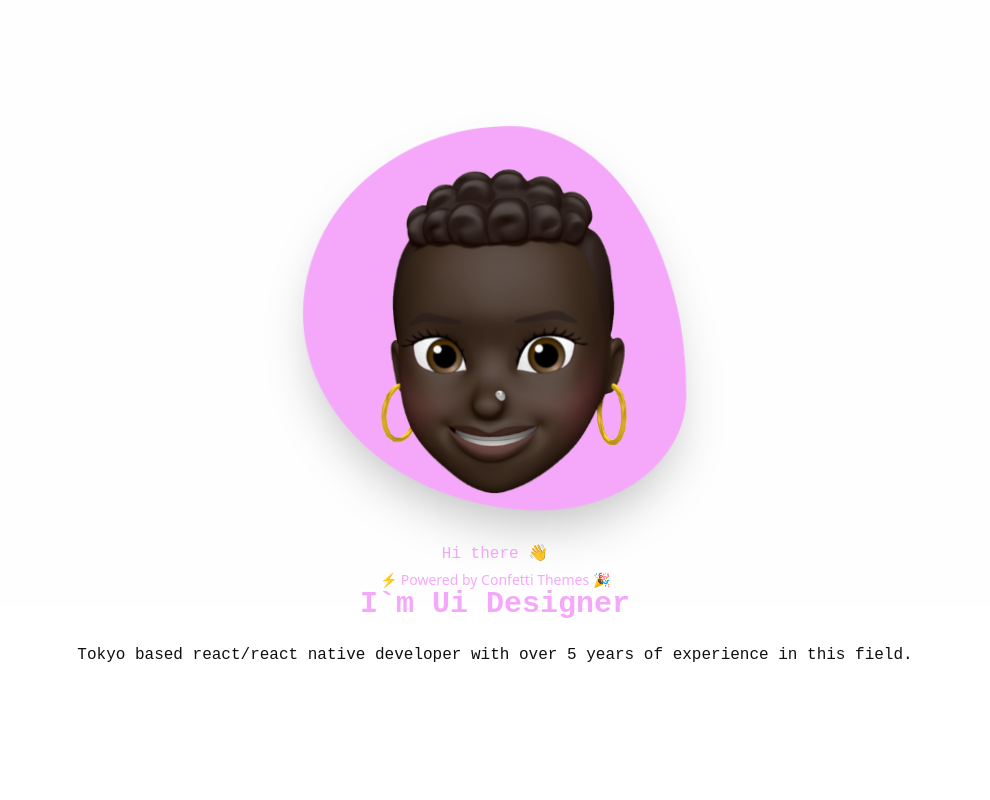
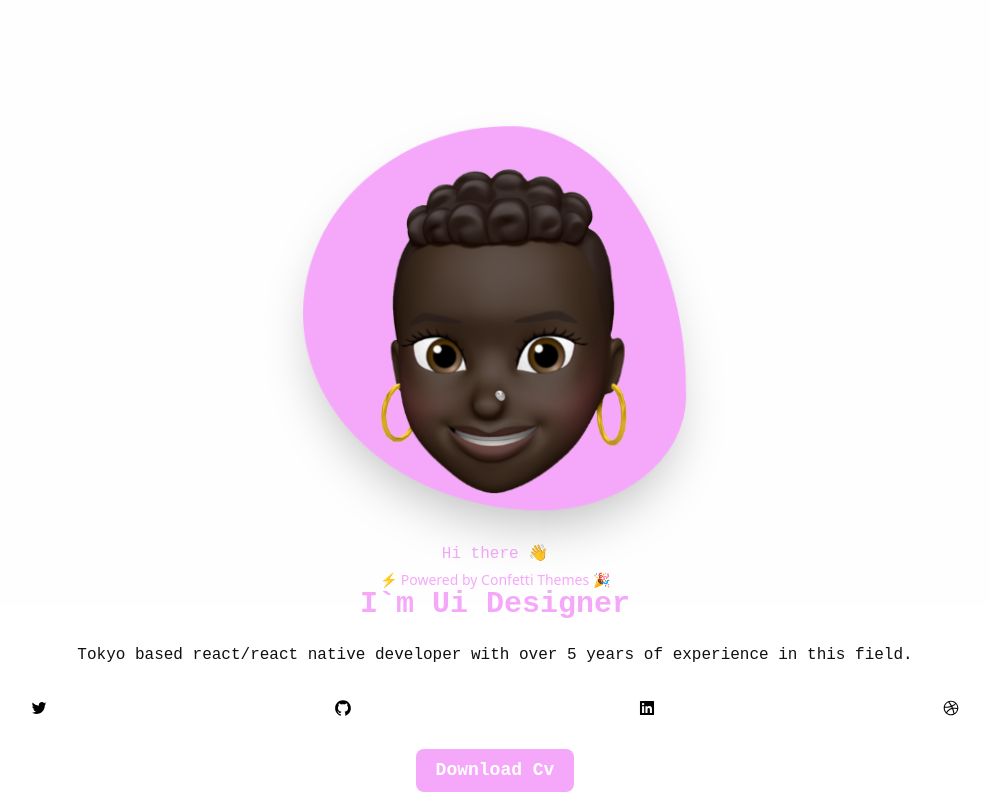
Before and after one commit to MichaelDepp/Methora, a Next.js app: page / in a window 1280 px wide. Shown: the part 194-994 px from the top of the page, without its empty margins (145-1135 px from the left). Before the commit the page ends 861 px from the top, so only its background shows below. Built offline with nearby package versions, Linux system fonts and the light colour scheme.

Commit message:
feat: added the download button and social links

```diff
--- a/src/screens/Home/index.jsx
+++ b/src/screens/Home/index.jsx
@@ -1,6 +1,8 @@
 import React from 'react';
+import Button from '../../components/Button';
 import Container from '../../components/Container';
 import ProfileBlob from '../../components/ProfileBlob';
+import SocialLinks from '../../components/SocialLinks';
 
 const Home = () => {
     return (
@@ -8,16 +10,18 @@ const Home = () => {
             <div className="pt-28 lg:pt-80 flex justify-center">
                 <ProfileBlob image={'./assets/memoji-home.png'} />
             </div>
-            <p className="pt-8 text-center text-base text-theme-primary font-['Courier_New']">
-                Hi there 👋
-            </p>
-            <h1 className="pt-4 text-center text-3xl text-theme-primary font-bold font-['Courier_New']">
+            <p className="pt-8 text-center text-base text-theme-primary">Hi there 👋</p>
+            <h1 className="pt-4 text-center text-3xl text-theme-primary font-bold">
                 I`m Ui Designer
             </h1>
-            <p className="pt-4 text-center text-base text-theme-bg dark:text-theme-lightBg font-['Courier_New']">
+            <p className="pt-4 text-center text-base text-theme-bg dark:text-theme-lightBg">
                 Tokyo based react/react native developer with over 5 years of experience in this
                 field.
             </p>
+            <SocialLinks />
+            <div className="flex justify-center">
+                <Button text={'Download Cv'} />
+            </div>
         </Container>
     );
 };
```
